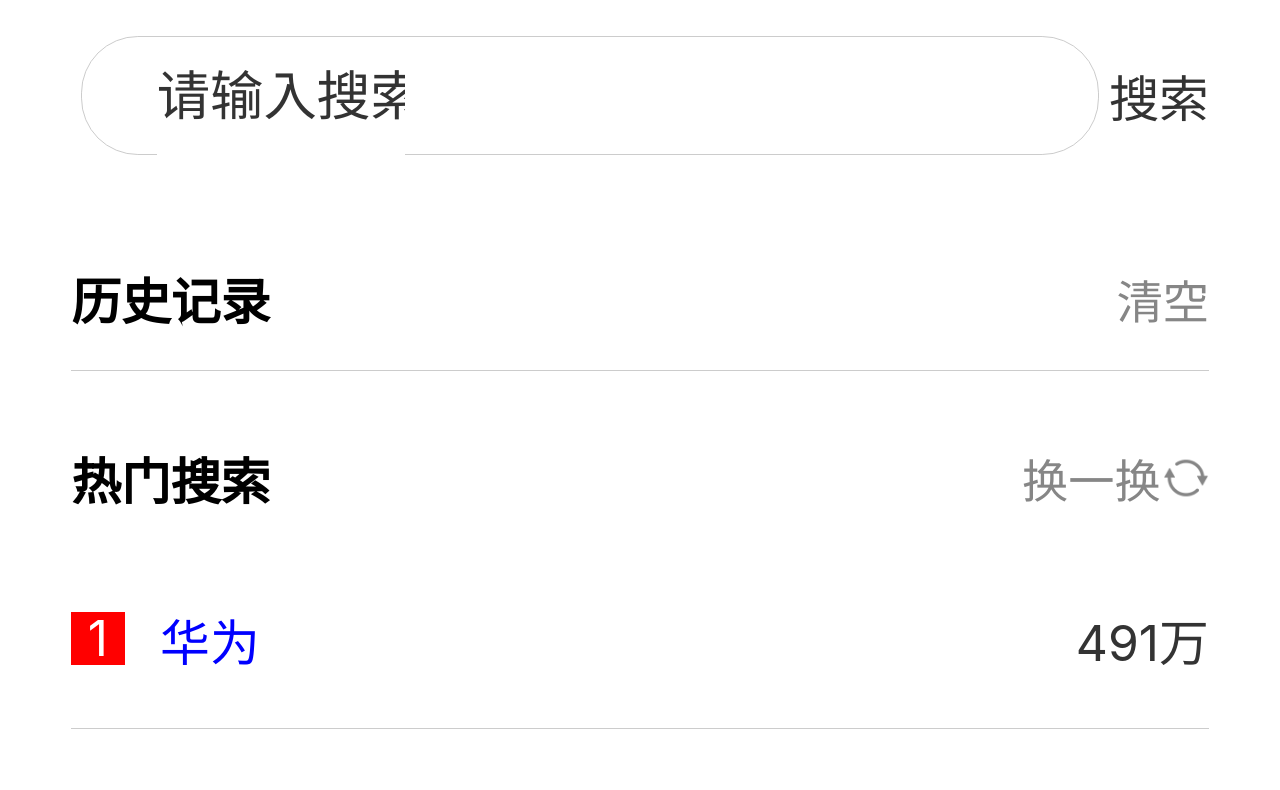
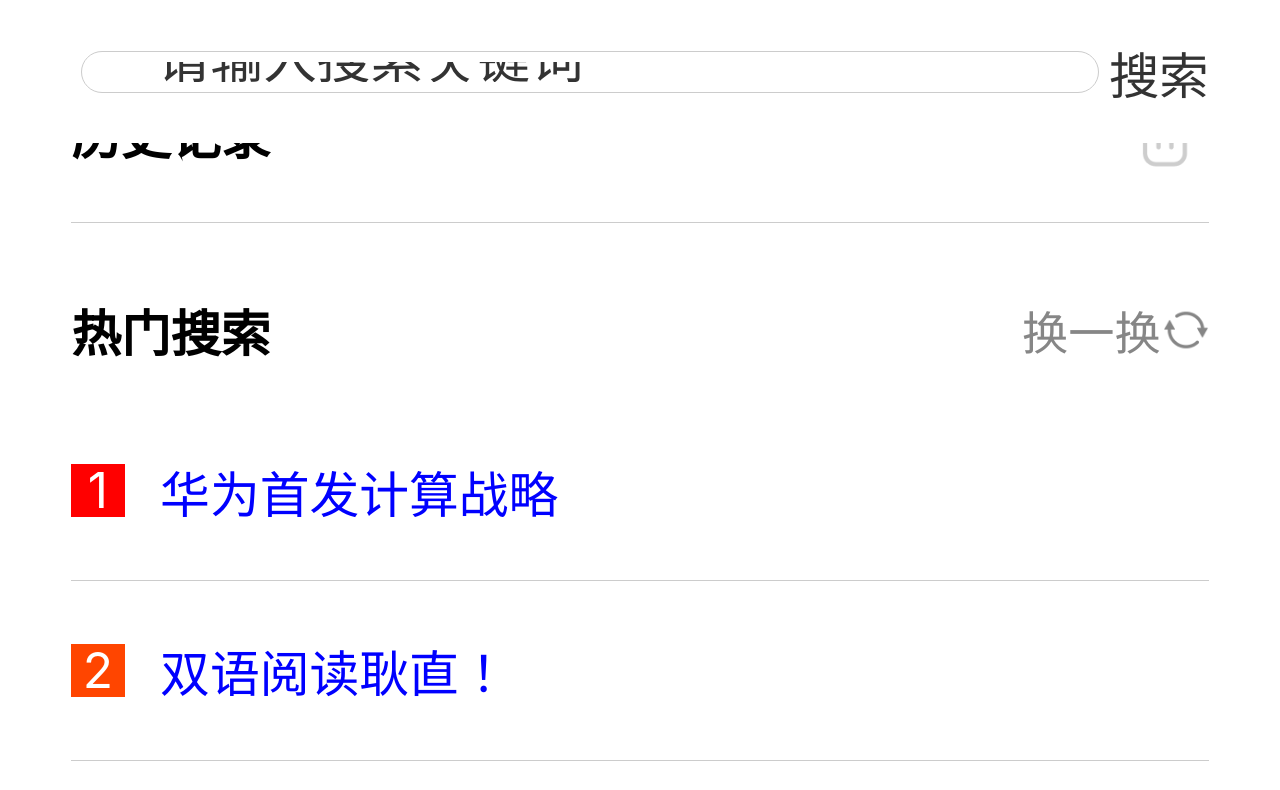
Before and after one commit to luozhaodi123/headTitle, a Vue app: page /#/search in a window 1280 px wide. Shown: the top 790 px of the page. Built offline with nearby package versions, Linux system fonts and the light colour scheme; sample sign-in values are in the browser's storage; a small style sheet from the web is missing.

Commit message:
栏目管理模块和搜索模块之获取栏目时先在本地找，清空历史记录弹出提示框组件提示用户

```diff
--- a/src/views/Index.vue
+++ b/src/views/Index.vue
@@ -66,11 +66,28 @@
   methods: {
     // 获取tab栏目
     getTab() {
+      // 先从本地获取栏目
+      const myList = localStorage.getItem("myList");
+      if (myList) {
+        const res = {
+          data: {
+            data: JSON.parse(myList)
+          }
+        };
+        this.makeArticle(res);
+        return;
+      }
+      // 本地若没有就向后台发送请求
       this.$axios({
         url: "/category",
         method: "get"
       }).then(res => {
         // console.log(res.data);
+        this.makeArticle(res);
+      });
+    },
+    // 配置获取tab栏以及文章
+    makeArticle(res) {
       const { data } = res.data;
       // this.categoryList = data;
       // 分栏目管理文章列表
@@ -89,7 +106,6 @@
       // console.log(this.categoryList);
       //当tab分类栏加载完毕后才发送获取文章列表的请求
       this.getPost();
-      });
     },
     loadMoreArticle() {
       console.log("进入了加载下一页");
--- a/src/views/Manager.vue
+++ b/src/views/Manager.vue
@@ -76,7 +76,7 @@
         url: "/category"
       }).then(res => {
         console.log(res.data.data);
-        this.allList = res.data.data;
+        this.myList = res.data.data;
       });
     }
   }
--- a/src/views/Search.vue
+++ b/src/views/Search.vue
@@ -12,7 +12,9 @@
       <div class="history">
         <div class="histBox">
           <div class="title">历史记录</div>
-          <div class="clear right" @click="clearList">清空</div>
+          <div class="clear right" @click="showTip = true">
+            <img class="trash" src="@/assets/trash.png" alt />
+          </div>
         </div>
         <div class="histWord">
           <div
@@ -26,7 +28,7 @@
       <div class="hot">
         <div class="histBox">
           <div class="title">热门搜索</div>
-          <div class="flash right">
+          <div class="flash right" @click="switchList">
             换一换
             <img src="@/assets/flash.png" alt />
           </div>
@@ -40,14 +42,22 @@
           >
             <div class="rank">{{index+1}}</div>
             <div class="cont">{{item.hotWord}}</div>
-            <div class="number">{{item.number+"万"}}</div>
+            <!-- <div class="number">{{item.number+"万"}}</div> -->
           </div>
         </div>
       </div>
     </div>
     <div class="content">
-      <newList :post="item" v-for="item in postList" :key="item.id" />
+      <newList @clicked="toArticleDetail" :post="item" v-for="item in postList" :key="item.id" />
     </div>
+    <!-- 删除历史记录提示框 -->
+    <van-dialog
+      v-model="showTip"
+      title="提示"
+      message="是否要清空历史记录？"
+      show-cancel-button
+      @confirm="clearList"
+    ></van-dialog>
   </div>
 </template>
 
@@ -63,13 +73,17 @@
       postList: [],
       hostoryList: [],
       hotList: [
-        { hotWord: "华为", number: 491 },
-        { hotWord: "双语阅读", number: 474 },
-        { hotWord: "阿信", number: 456 },
-        { hotWord: "美女", number: 441 },
-        { hotWord: "关晓彤", number: 411 },
-        { hotWord: "王祖贤", number: 398 }
-      ]
+        { hotWord: "华为首发计算战略", number: 491 },
+        {
+          hotWord: "双语阅读耿直！",
+          number: 474
+        },
+        { hotWord: "阿信分享《说好不哭》幕后故事", number: 456 },
+        { hotWord: "美女一首《亲爱的姑娘我爱你》", number: 441 },
+        { hotWord: "关晓彤，下雨了回家收衣服吧", number: 411 },
+        { hotWord: "王祖贤在就餐时被拍", number: 398 }
+      ],
+      showTip: false
     };
   },
   created() {
@@ -105,7 +119,7 @@
           keyword: this.textValue
         }
       }).then(res => {
-        console.log(res.data.data);
+        // console.log(res.data.data);
         if (res.data.data.length > 0) {
           this.postList = res.data.data;
           // 将搜索记录存储在本地存储中，防止下次刷新原来的记录不见了
@@ -133,6 +147,26 @@
     clearList() {
       this.hostoryList = [];
       localStorage.removeItem("history");
+    },
+    // 跳转到文章详情页
+    toArticleDetail(id) {
+      this.$router.push("/articleDetail/" + id);
+    },
+    // 刷新热点搜索
+    switchList() {
+      console.log("刷新热点搜索");
+      let newHotList = [];
+      const length = this.hotList.length;
+      let listIndex = Math.floor(Math.random() * length);
+      while (newHotList.length < length) {
+        if (!newHotList.includes(this.hotList[listIndex])) {
+          newHotList.push(this.hotList[listIndex]);
+        } else {
+          listIndex = Math.floor(Math.random() * length);
+        }
+      }
+      // console.log(newHotList);
+      this.hotList = newHotList;
     }
   }
 };
@@ -140,23 +174,31 @@
 
 <style lang="less" scoped>
 .head {
+  position: fixed;
+  top: 0;
+  left: 0;
+  width: 100%;
   display: flex;
   align-items: center;
   padding: 2.78vw 5.56vw;
+  box-sizing: border-box;
+  background-color: #fff;
+  // z-index: 9999;
   .search {
+    display: flex;
+    align-items: center;
     flex: 1;
-    height: 8.89vw;
-    line-height: 8.89vw;
     border-radius: 4.44vw;
     border: 1px solid #ccc;
     margin: 0 10px;
-    padding: 2px 4.44vw;
+    padding: 10px 4.44vw;
     .iconsearch {
       padding-right: 1.39vw;
       font-size: 4.17vw;
     }
     input {
       border: 0;
+      flex: 1;
       &::placeholder {
         font-size: 4.17vw;
         color: #333;
@@ -169,8 +211,7 @@
   }
 }
 .suggestion {
-  padding: 2.78vw 0;
-  margin: 0 5.56vw;
+  margin: 55px 5.56vw 0;
   .histBox {
     display: flex;
     align-items: center;
@@ -190,6 +231,10 @@
         height: 3.61vw;
         margin-left: 2px;
       }
+      .trash {
+        width: 6.67vw;
+        height: 6.67vw;
+      }
     }
   }
   .history {
@@ -198,11 +243,14 @@
     .histWord {
       display: flex;
       flex-wrap: wrap;
+      padding: 0 0 10px;
       .word {
-        margin: 0 1.39vw;
-        padding: 2.78vw 1.39vw;
-        font-size: 3.61vw;
+        margin: 1.11vw 1.39vw;
+        padding: 2.22vw 4.17vw;
+        background-color: #f1f3f4;
+        font-size: 3.33vw;
         color: #333;
+        border-radius: 5.56vw;
       }
     }
   }
@@ -247,4 +295,7 @@
     }
   }
 }
+.content {
+  margin-top: 16.67vw;
+}
 </style>
--- a/src/views/person/Index.vue
+++ b/src/views/person/Index.vue
@@ -31,7 +31,7 @@
       <navBar class="itemList" textNavBarL="我的收藏" textNavBarM="文章/视频" @clicked="star" />
     </div>
     <div class="list">
-      <van-icon name="star-o" />
+      <van-icon name="orders-o" />
       <navBar class="itemList" textNavBarL="我的栏目" textNavBarM="管理栏目" @clicked="manager" />
     </div>
     <btnDom btnText="退出登录" @clickBtn="logout" />
```
Also changed, not shown: src/assets/trash.png (added). Lines whose indentation alone changed are shown as unchanged.
